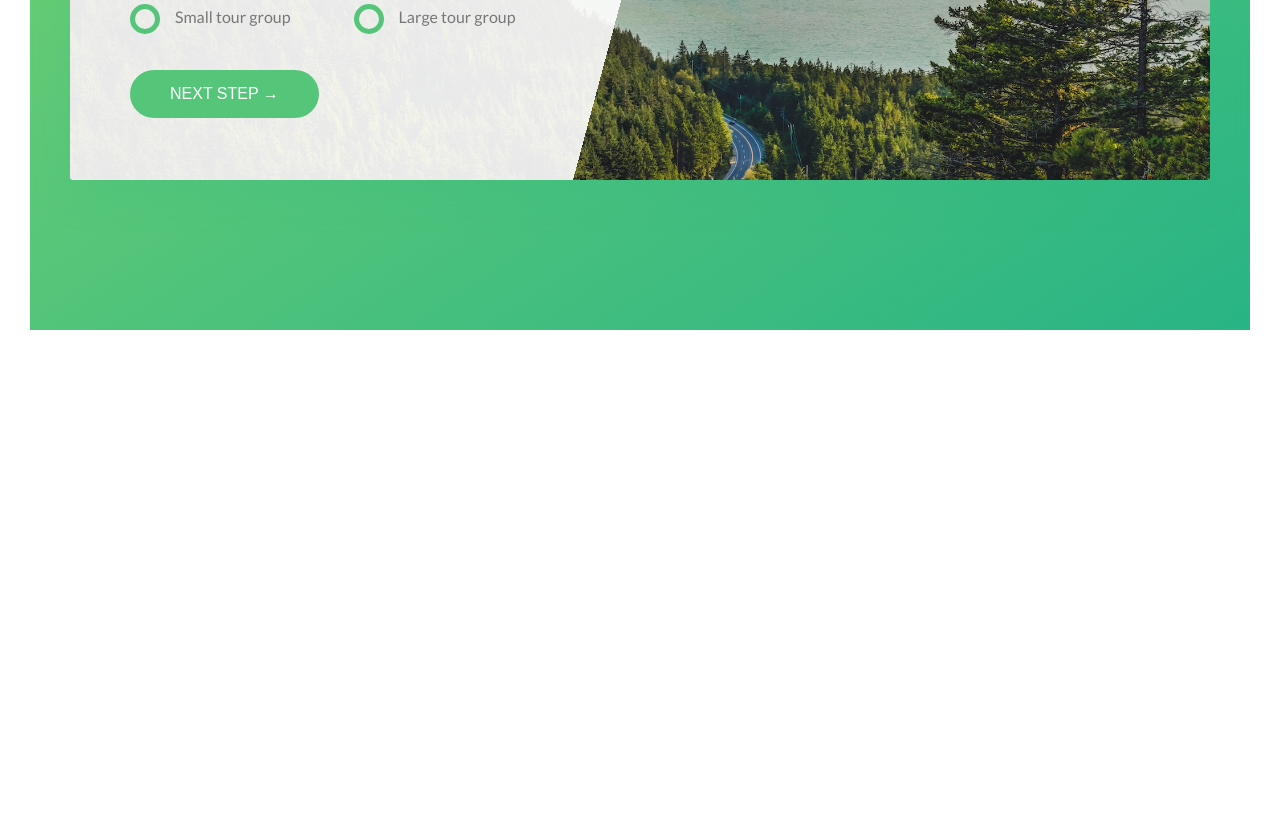
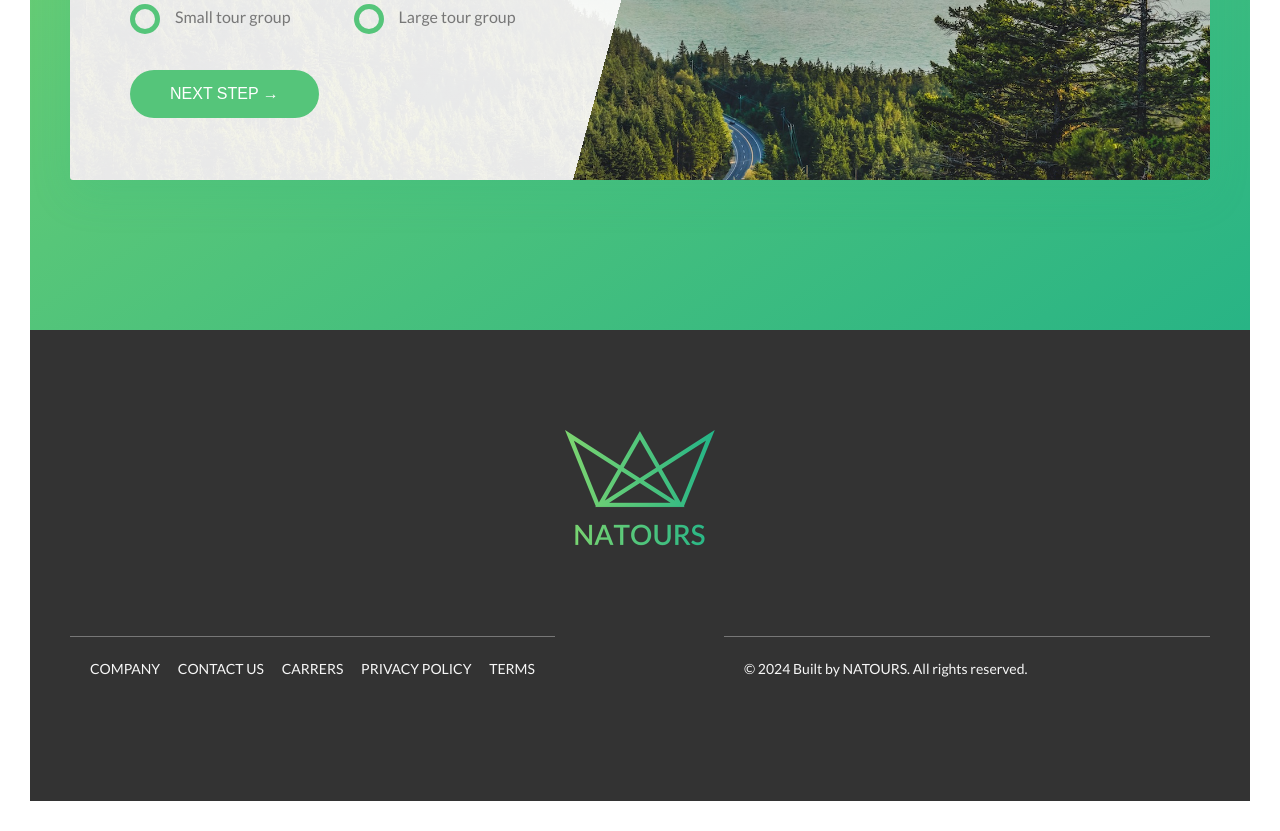
Before and after one commit to okstas86/html-sass-outdoors, a website: page index.html in a window 1280 px wide. Shown: the part 4876-5707 px from the top of the page. Before the commit the page ends 5236 px from the top, so only its background shows below. Drawn offline with Linux system fonts and the light colour scheme.

Commit message:
Created footer

```diff
--- a/index.html
+++ b/index.html
@@ -293,6 +293,30 @@
 
 		</main>
 
+		<footer class="footer">
+			<div class="footer__logo-box">
+				<img src="img/logo-green-2x.png" alt="Full logo" class="footer__logo">
+			</div>
+			<div class="row">
+				<div class="col-1-of-2">
+					<div class="footer__navigation">
+						<ul class="footer__list">
+							<li class="footer__item"><a href="#" class="footer__link">Company</a></li>
+							<li class="footer__item"><a href="#" class="footer__link">Contact us</a></li>
+							<li class="footer__item"><a href="#" class="footer__link">Carrers</a></li>
+							<li class="footer__item"><a href="#" class="footer__link">Privacy policy</a></li>
+							<li class="footer__item"><a href="#" class="footer__link">Terms</a></li>
+						</ul>
+					</div>
+				</div>
+				<div class="col-1-of-2">
+					<p class="footer__copyright">
+						&copy; 2024 Built by <a href="#" class="footer__link">Natours</a>. All rights reserved.
+				</p>
+				</div>
+			</div>
+		</footer>
+
 		<!-- <section class="grid-test">
 			<div class="row">
 				<div class="col-1-of-2">col 1 of 2</div>
--- a/sass/abstracts/_variables.scss
+++ b/sass/abstracts/_variables.scss
@@ -15,6 +15,7 @@
 
 $color-gray-dark: #777;
 $color-gray-dark-2: #999;
+$color-gray-dark-3: #333;
 
 $color-white: #fff;
 $color-black: #000;
--- /dev/null
+++ b/sass/layout/_footer.scss
@@ -0,0 +1,64 @@
+.footer{
+   background-color: $color-gray-dark-3;
+   padding: 10rem 0;
+   font-size: 1.4rem;
+   color: $color-gray-light-1;
+
+   &__logo-box{
+    text-align: center;
+    margin-bottom: 8rem;
+   }
+
+   &__logo{
+    width: 15rem;
+    height: auto;
+   }
+
+   &__navigation{
+    border-top: 1px solid $color-gray-dark;
+    padding: 2rem;
+    display: inline-block;
+
+   }
+
+   &__list{
+    list-style: none;
+   }
+
+   &__item{
+    display: inline-block;
+
+    &:not(:last-child){
+      margin-right: 1.5rem;
+    }
+   }
+
+   &__link{
+
+    &:link,
+    &:visited{
+      color: $color-gray-light-1;
+      background-color: $color-gray-dark-3;
+      text-decoration: none;
+      text-transform: uppercase;
+      display: inline-block;
+      transition: all .2s;
+    }
+
+    &:hover,
+    &:active{
+      color: $color-primary;
+      box-shadow: 0 1rem 2rem rgba($color-black,.4);
+      transform: rotate(5deg) scale(1.3);
+    }
+
+   }
+
+   &__copyright{
+    border-top: 1px solid $color-gray-dark;
+    padding: 2rem;
+    width: 90%;
+    float: right;
+
+   }
+}
--- a/sass/main.scss
+++ b/sass/main.scss
@@ -18,5 +18,6 @@
 @import "components/form";
 @import "components/story";
 
+@import "layout/footer";
+@import "layout/grid";
 @import "layout/header";
-@import "layout/grid";
```
Also changed, not shown: css/style.css.
